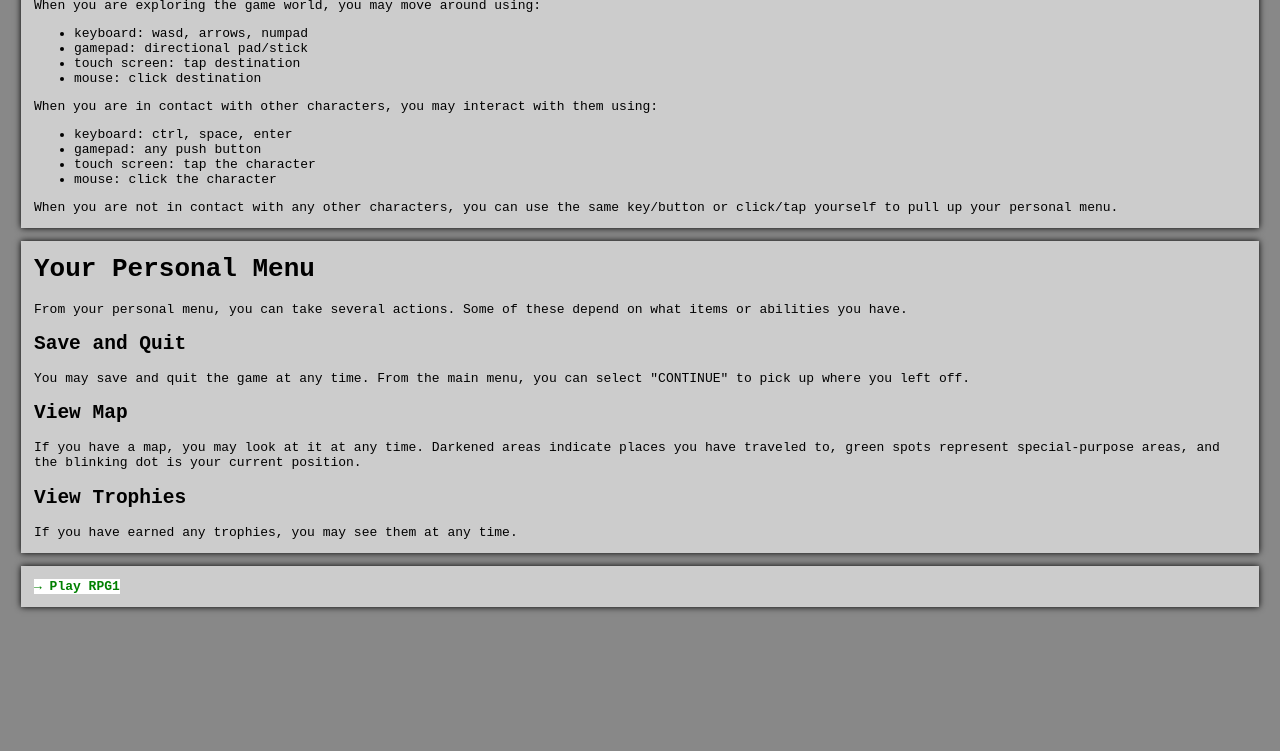
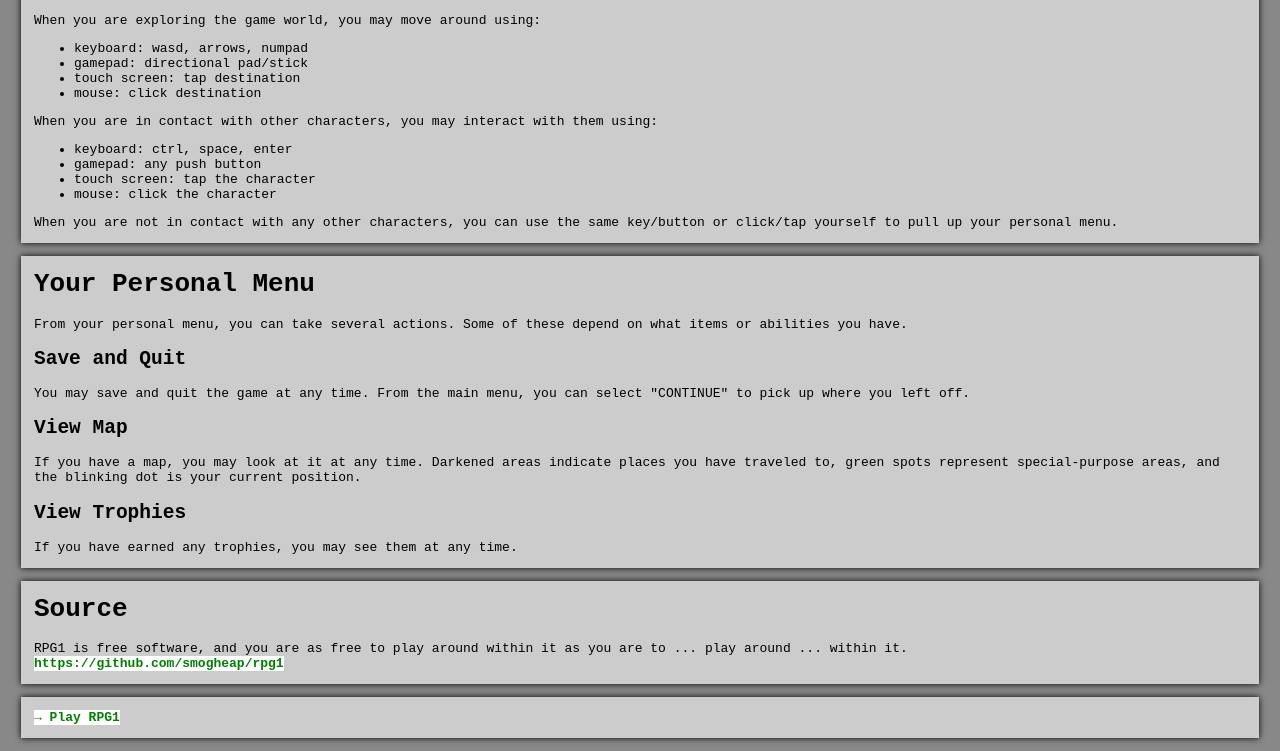
Before and after one commit to smogheap/rpg1, a website: page manual.html in a window 1280 px wide. Shown: the part 1132-1883 px from the top of the page. Before the commit the page ends 1752 px from the top, so only its background shows below. Drawn offline with Linux system fonts and the light colour scheme.

Commit message:
updated manual

```diff
--- a/manual.html
+++ b/manual.html
@@ -40,6 +40,7 @@
 		<li><a href="#obj">Objective</a></li>
 		<li><a href="#how">How to Play</a></li>
 		<li><a href="#you">Your Personal Menu</a></li>
+		<li><a href="#src">Source</a></li>
 	  </ol>
 	</div>
 	<div>
@@ -142,6 +143,13 @@
 	  them at any time.
 	</div>
 	<div>
+	  <h1><a name="src"></a>Source</h1>
+	  RPG1 is free software, and you are as free
+	  to play around within it as you are to ...
+	  play around ... within it.<br>
+	  <a href="https://github.com/smogheap/rpg1">https://github.com/smogheap/rpg1</a>
+	</div>
+	<div>
 	  <a href="index.html">&rarr; Play RPG1</a>
 	</div>
   </body>
```
